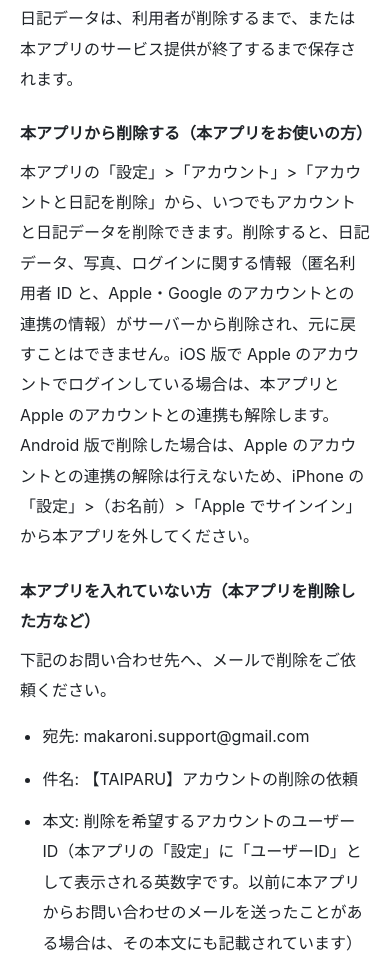
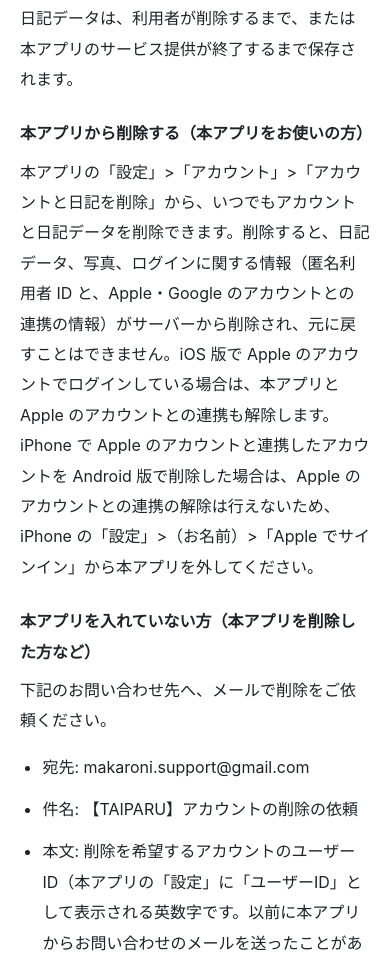
Before and after one commit to makaroni980/taiparu-website, a plain HTML site: page privacy-policy.html in a window 390 px wide. Shown: the part 9133-10090 px from the top of the page. Drawn offline with Linux system fonts and the light colour scheme.

Commit message:
プライバシーポリシーの削除の節でも、Android 版での削除で Apple の連携が残るのは、iPhone で Apple と連携したアカウントの場合であることを書く（案。利用規約・サポートと同じ書き方にそろえる）。
Co-Authored-By: Claude Opus 5.5 <noreply@anthropic.com>

```diff
--- a/privacy-policy.html
+++ b/privacy-policy.html
@@ -193,7 +193,7 @@
 
   <h3>本アプリから削除する（本アプリをお使いの方）</h3>
   <p>
-    本アプリの「設定」&gt;「アカウント」&gt;「アカウントと日記を削除」から、いつでもアカウントと日記データを削除できます。削除すると、日記データ、写真、ログインに関する情報（匿名利用者 ID と、Apple・Google のアカウントとの連携の情報）がサーバーから削除され、元に戻すことはできません。iOS 版で Apple のアカウントでログインしている場合は、本アプリと Apple のアカウントとの連携も解除します。Android 版で削除した場合は、Apple のアカウントとの連携の解除は行えないため、iPhone の「設定」&gt;（お名前）&gt;「Apple でサインイン」から本アプリを外してください。
+    本アプリの「設定」&gt;「アカウント」&gt;「アカウントと日記を削除」から、いつでもアカウントと日記データを削除できます。削除すると、日記データ、写真、ログインに関する情報（匿名利用者 ID と、Apple・Google のアカウントとの連携の情報）がサーバーから削除され、元に戻すことはできません。iOS 版で Apple のアカウントでログインしている場合は、本アプリと Apple のアカウントとの連携も解除します。iPhone で Apple のアカウントと連携したアカウントを Android 版で削除した場合は、Apple のアカウントとの連携の解除は行えないため、iPhone の「設定」&gt;（お名前）&gt;「Apple でサインイン」から本アプリを外してください。
   </p>
 
   <h3>本アプリを入れていない方（本アプリを削除した方など）</h3>
```
